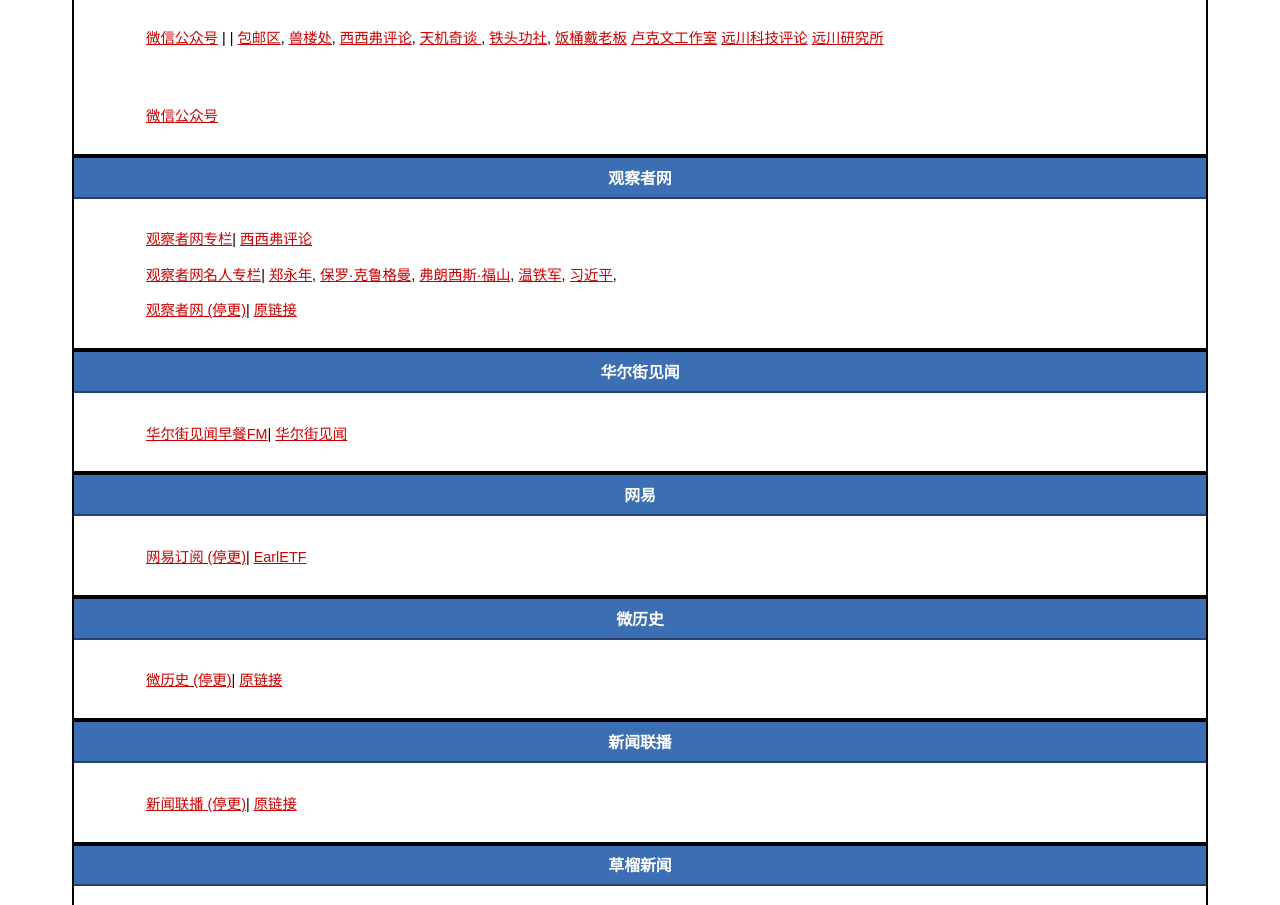
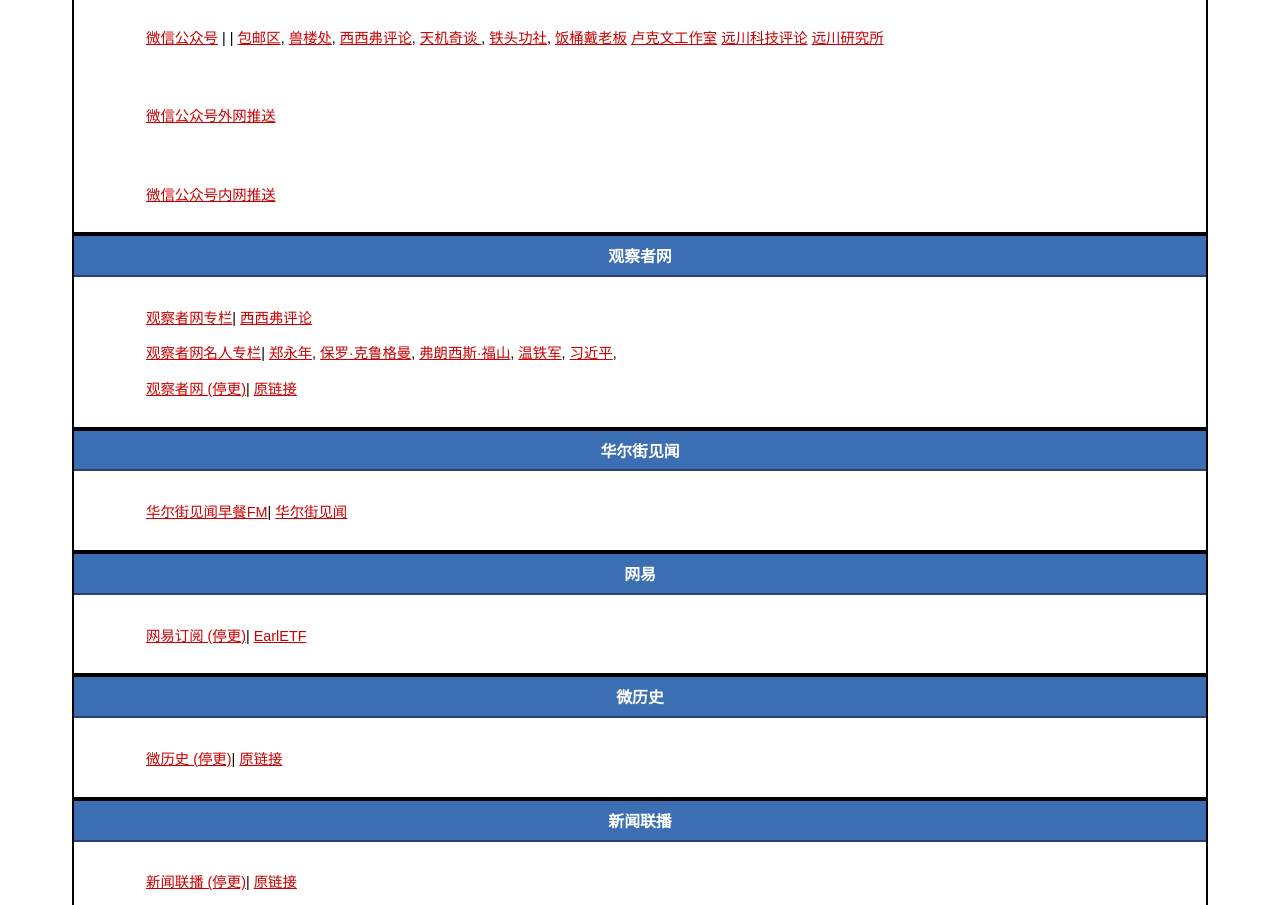
Before and after one commit to zjuerkzhang/RssFullTrans, a plain HTML site: page html/index.html in a window 1280 px wide. Shown: the part 1142-2047 px from the top of the page. Drawn offline with Linux system fonts and the light colour scheme.

Commit message:
update config file

```diff
--- a/html/index.html
+++ b/html/index.html
@@ -165,7 +165,12 @@
                 </div>
                 <div class="content">
                     <p>
-                        <a href="./RSS_wechatManualPush.xml">微信公众号</a>
+                        <a href="./RSS_wechatManualPush.xml">微信公众号外网推送</a>
+                    </p>
+                </div>
+                <div class="content">
+                    <p>
+                        <a href="./wechatRss.xml">微信公众号内网推送</a>
                     </p>
                 </div>
             </div>
```
Also changed, not shown: config/config.xml (+18 -16 lines).
